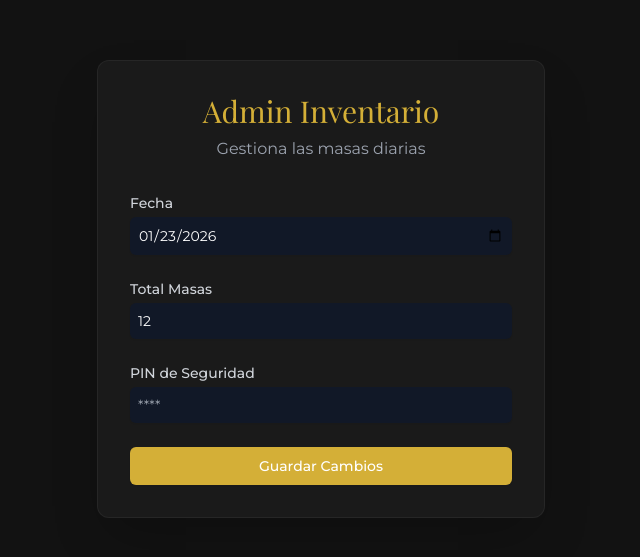
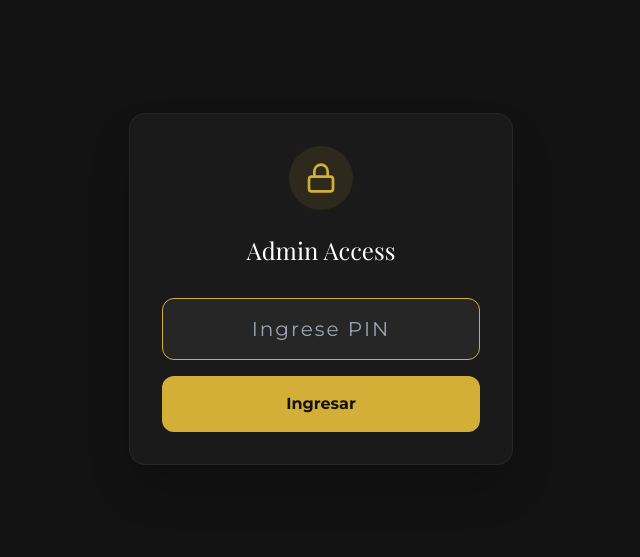
Before and after one commit to btobar11/La-Biga-Pizzer-a, a Next.js app: page /admin in a window 1280 px wide. Shown: the part 111-668 px from the top of the page, without its empty margins (319-959 px from the left). Built offline with nearby package versions, Linux system fonts and the light colour scheme; a web font is replaced by a local one.

Commit message:
Feat: Real-time Admin Inventory Dashboard

```diff
--- a/app/admin/page.tsx
+++ b/app/admin/page.tsx
@@ -1,35 +1,126 @@
 "use client";
 
-import { useState } from "react";
+import { useState, useEffect } from "react";
 import { supabase } from "../../lib/supabase";
 import { motion } from "framer-motion";
+import { Lock, RefreshCw, Save, Pizza, Calculator } from "lucide-react";
 
 export default function AdminPage() {
-    const [date, setDate] = useState(new Date().toISOString().split("T")[0]);
-    const [limit, setLimit] = useState(12);
     const [pin, setPin] = useState("");
+    const [isAuthenticated, setIsAuthenticated] = useState(false);
     const [loading, setLoading] = useState(false);
+
+    // Inventory State
+    const [date, setDate] = useState(() => {
+        // Init with local date
+        const now = new Date();
+        const offset = now.getTimezoneOffset() * 60000;
+        return new Date(now.getTime() - offset).toISOString().split('T')[0];
+    });
+
+    const [totalDoughs, setTotalDoughs] = useState<number>(0);
+    const [soldPizzas, setSoldPizzas] = useState<number>(0);
     const [message, setMessage] = useState("");
 
-    const handleSubmit = async (e: React.FormEvent) => {
+    // --- Authentication ---
+    const handleLogin = (e: React.FormEvent) => {
+        e.preventDefault();
+        if (pin === "1234") {
+            setIsAuthenticated(true);
+            fetchData();
+        } else {
+            setMessage("PIN Incorrecto ❌");
+            setTimeout(() => setMessage(""), 2000);
+        }
+    };
+
+    // --- Data Fetching & Subscription ---
+    const fetchData = async () => {
+        setLoading(true);
+        try {
+            // 1. Get Inventory Limit
+            const { data: invData, error: invError } = await supabase
+                .from('daily_inventory')
+                .select('total_doughs')
+                .eq('date', date)
+                .single();
+
+            if (invData) {
+                setTotalDoughs(invData.total_doughs);
+            } else if (invError && invError.code === 'PGRST116') {
+                // No entry for today, default to 0 or previous logic
+                setTotalDoughs(0);
+            }
+
+            // 2. Get Sales Count
+            // We need to sum total_pizzas from orders where status != 'cancelled' (if we had that)
+            // For now just sum all today's orders.
+            // Important: Range filter needs to respect day boundaries in UTC or assume local string storage?
+            // orders `created_at` is timestamptz.
+
+            const startOfDay = new Date(`${date}T00:00:00`);
+            const endOfDay = new Date(`${date}T23:59:59`);
+
+            const { data: ordersData, error: ordersError } = await supabase
+                .from('orders')
+                .select('total_pizzas')
+                .gte('created_at', startOfDay.toISOString())
+                .lte('created_at', endOfDay.toISOString());
+
+            if (ordersError) throw ordersError;
+
+            const totalSold = ordersData?.reduce((acc, order) => acc + order.total_pizzas, 0) || 0;
+            setSoldPizzas(totalSold);
+
+        } catch (error) {
+            console.error("Error fetching admin data:", error);
+            setMessage("Error cargando datos ⚠️");
+        } finally {
+            setLoading(false);
+        }
+    };
+
+    // Real-time Subscription
+    useEffect(() => {
+        if (!isAuthenticated) return;
+
+        const channel = supabase
+            .channel('admin-inventory-changes')
+            .on(
+                'postgres_changes',
+                { event: '*', schema: 'public', table: 'orders' },
+                () => {
+                    console.log("Order change detected, refreshing...");
+                    fetchData();
+                }
+            )
+            .on(
+                'postgres_changes',
+                { event: '*', schema: 'public', table: 'daily_inventory' },
+                () => {
+                    console.log("Inventory change detected, refreshing...");
+                    fetchData();
+                }
+            )
+            .subscribe();
+
+        return () => {
+            supabase.removeChannel(channel);
+        };
+    }, [isAuthenticated, date]); // Re-sub if date changes (though date select usually stays on today)
+
+    // --- Actions ---
+    const handleUpdateInventory = async (e: React.FormEvent) => {
         e.preventDefault();
         setLoading(true);
-        setMessage("");
-
-        if (pin !== "1234") {
-            setMessage(" PIN incorrecto ❌");
-            setLoading(false);
-            return;
-        }
-
         try {
             const { error } = await supabase
                 .from("daily_inventory")
-                .upsert({ date, total_doughs: limit }, { onConflict: "date" });
+                .upsert({ date, total_doughs: totalDoughs }, { onConflict: "date" });
 
             if (error) throw error;
-
-            setMessage("¡Inventario actualizado! ✅");
+            setMessage("Inventario actualizado ✅");
+            setTimeout(() => setMessage(""), 3000);
         } catch (error) {
             console.error(error);
             setMessage("Error al actualizar ❌");
@@ -38,55 +129,145 @@ export default function AdminPage() {
         }
     };
 
+    const remaining = totalDoughs - soldPizzas;
+
+    // --- Render: Login ---
+    if (!isAuthenticated) {
         return (
-        <main className="min-h-screen bg-coal py-20 px-4 flex items-center justify-center">
-            <div className="w-full max-w-md space-y-8 bg-[#1A1A1A] p-8 rounded-xl border border-white/5 shadow-2xl">
+            <main className="min-h-screen bg-coal flex items-center justify-center p-4">
+                <motion.div
+                    initial={{ opacity: 0, scale: 0.9 }}
+                    animate={{ opacity: 1, scale: 1 }}
+                    className="w-full max-w-sm bg-[#1A1A1A] p-8 rounded-2xl border border-white/5 shadow-2xl"
+                >
+                    <div className="flex justify-center mb-6">
+                        <div className="bg-gold/10 p-4 rounded-full">
+                            <Lock className="h-8 w-8 text-gold" />
+                        </div>
+                    </div>
+                    <h1 className="text-2xl font-serif text-center text-white mb-8">Admin Access</h1>
+                    <form onSubmit={handleLogin} className="space-y-4">
+                        <input
+                            type="password"
+                            value={pin}
+                            onChange={(e) => setPin(e.target.value)}
+                            placeholder="Ingrese PIN"
+                            className="w-full bg-white/5 border border-white/10 rounded-xl p-4 text-center text-xl tracking-widest text-white focus:border-gold focus:outline-none transition-colors"
+                            autoFocus
+                        />
+                        {message && <p className="text-red-400 text-center text-sm font-bold animate-pulse">{message}</p>}
+                        <button
+                            type="submit"
+                            className="w-full bg-gold text-coal font-bold p-4 rounded-xl hover:bg-yellow-500 transition-colors"
+                        >
+                            Ingresar
+                        </button>
+                    </form>
+                </motion.div>
+            </main>
+        );
+    }
+
+    // --- Render: Dashboard ---
+    return (
+        <main className="min-h-screen bg-coal text-white p-4">
+            <div className="max-w-2xl mx-auto space-y-8">
+
+                {/* Header */}
+                <div className="flex items-center justify-between pt-8">
                     <div>
-                    <h1 className="text-3xl font-serif text-gold text-center">Admin Inventario</h1>
-                    <p className="mt-2 text-center text-gray-400">Gestiona las masas diarias</p>
+                        <h1 className="text-3xl font-serif font-bold text-white">Panel de Control</h1>
+                        <p className="text-gray-400 text-sm">Gestión de Stock en Tiempo Real</p>
+                    </div>
+                    <button
+                        onClick={() => fetchData()}
+                        className="p-2 bg-white/5 rounded-full hover:bg-white/10 transition-colors"
+                    >
+                        <RefreshCw className={`h-5 w-5 ${loading ? 'animate-spin' : ''}`} />
+                    </button>
                 </div>
 
-                <form onSubmit={handleSubmit} className="space-y-6">
-                    <div>
-                        <label className="block text-sm font-medium text-gray-300">Fecha</label>
+                {/* KPI Cards */}
+                <div className="grid grid-cols-3 gap-4">
+                    <div className="bg-[#1A1A1A] p-4 rounded-xl border border-white/5 flex flex-col items-center justify-center text-center">
+                        <Pizza className="h-6 w-6 text-blue-400 mb-2" />
+                        <span className="text-xs text-gray-500 uppercase font-bold">Vendidas</span>
+                        <span className="text-3xl font-mono font-bold text-white">{soldPizzas}</span>
+                    </div>
+                    <div className="bg-[#1A1A1A] p-4 rounded-xl border border-white/5 flex flex-col items-center justify-center text-center">
+                        <Calculator className="h-6 w-6 text-gold mb-2" />
+                        <span className="text-xs text-gray-500 uppercase font-bold">Total Masas</span>
+                        <span className="text-3xl font-mono font-bold text-white">{totalDoughs}</span>
+                    </div>
+                    <div className={`p-4 rounded-xl border flex flex-col items-center justify-center text-center transition-colors ${remaining <= 0 ? 'bg-red-500/10 border-red-500/50' : 'bg-green-500/10 border-green-500/50'
+                        }`}>
+                        <span className={`text-xs uppercase font-bold mb-2 ${remaining <= 0 ? 'text-red-400' : 'text-green-400'}`}>
+                            {remaining <= 0 ? 'SOLD OUT' : 'Disponibles'}
+                        </span>
+                        <span className={`text-3xl font-mono font-bold ${remaining <= 0 ? 'text-red-400' : 'text-green-400'}`}>
+                            {Math.max(0, remaining)}
+                        </span>
+                    </div>
+                </div>
+
+                {/* Edit Form */}
+                <div className="bg-[#1A1A1A] rounded-2xl border border-white/5 p-6 md:p-8">
+                    <div className="flex items-center gap-3 mb-6">
+                        <div className="bg-gold/10 p-2 rounded-lg">
+                            <Save className="h-5 w-5 text-gold" />
+                        </div>
+                        <h2 className="text-xl font-bold">Ajustar Inventario</h2>
+                    </div>
+
+                    <form onSubmit={handleUpdateInventory} className="space-y-6">
+                        <div className="grid grid-cols-1 md:grid-cols-2 gap-6">
+                            <div className="space-y-2">
+                                <label className="text-sm font-bold text-gray-400">Fecha Operativa</label>
                                 <input
                                     type="date"
-                            required
                                     value={date}
                                     onChange={(e) => setDate(e.target.value)}
-                            className="mt-1 block w-full rounded-md border-gray-700 bg-gray-900 text-white shadow-sm focus:border-gold focus:ring-gold sm:text-sm p-2"
+                                    className="w-full bg-black/20 border border-white/10 rounded-xl p-3 text-white focus:border-gold focus:outline-none transition-colors"
                                 />
                             </div>
-
-                    <div>
-                        <label className="block text-sm font-medium text-gray-300">Total Masas</label>
+                            <div className="space-y-2">
+                                <label className="text-sm font-bold text-gray-400">Límite Total de Masas</label>
+                                <div className="relative">
                                     <input
                                         type="number"
-                            required
                                         min="0"
-                            value={limit}
-                            onChange={(e) => setLimit(parseInt(e.target.value))}
-                            className="mt-1 block w-full rounded-md border-gray-700 bg-gray-900 text-white shadow-sm focus:border-gold focus:ring-gold sm:text-sm p-2"
+                                        value={totalDoughs}
+                                        onChange={(e) => setTotalDoughs(parseInt(e.target.value) || 0)}
+                                        className="w-full bg-black/20 border border-white/10 rounded-xl p-3 pl-4 text-white font-mono text-lg focus:border-gold focus:outline-none transition-colors"
                                     />
+                                    <div className="absolute right-3 top-1/2 -translate-y-1/2 flex gap-1">
+                                        <button
+                                            type="button"
+                                            onClick={() => setTotalDoughs(d => Math.max(0, d - 1))}
+                                            className="p-1 bg-white/10 hover:bg-white/20 rounded text-white"
+                                        >
+                                            -
+                                        </button>
+                                        <button
+                                            type="button"
+                                            onClick={() => setTotalDoughs(d => d + 1)}
+                                            className="p-1 bg-white/10 hover:bg-white/20 rounded text-white"
+                                        >
+                                            +
+                                        </button>
+                                    </div>
+                                </div>
+                            </div>
                         </div>
 
-                    <div>
-                        <label className="block text-sm font-medium text-gray-300">PIN de Seguridad</label>
-                        <input
-                            type="password"
-                            required
-                            value={pin}
-                            onChange={(e) => setPin(e.target.value)}
-                            placeholder="****"
-                            className="mt-1 block w-full rounded-md border-gray-700 bg-gray-900 text-white shadow-sm focus:border-gold focus:ring-gold sm:text-sm p-2"
-                        />
-                    </div>
-
+                        {/* Status Message */}
                         {message && (
                             <motion.div
                                 initial={{ opacity: 0, y: -10 }}
                                 animate={{ opacity: 1, y: 0 }}
-                            className={`p-3 rounded-md text-center text-sm font-bold ${message.includes("❌") ? "bg-red-900/50 text-red-200" : "bg-green-900/50 text-green-200"
+                                className={`p-4 rounded-xl text-center font-bold ${message.includes("❌") || message.includes("⚠️")
+                                    ? "bg-red-500/20 text-red-200 border border-red-500/30"
+                                    : "bg-green-500/20 text-green-200 border border-green-500/30"
                                     }`}
                             >
                                 {message}
@@ -96,11 +277,16 @@ export default function AdminPage() {
                         <button
                             type="submit"
                             disabled={loading}
-                        className="w-full flex justify-center py-2 px-4 border border-transparent rounded-md shadow-sm text-sm font-medium text-white bg-gold hover:bg-yellow-600 focus:outline-none focus:ring-2 focus:ring-offset-2 focus:ring-gold disabled:opacity-50 disabled:cursor-not-allowed transition-colors"
+                            className="w-full bg-gold text-coal font-bold p-4 rounded-xl hover:bg-yellow-500 transition-colors shadow-lg active:scale-95 disabled:opacity-50 disabled:cursor-not-allowed"
                         >
-                        {loading ? "Guardando..." : "Guardar Cambios"}
+                            {loading ? "Actualizando Base de Datos..." : "Guardar Nuevo Límite"}
                         </button>
                     </form>
+
+                    <p className="mt-6 text-xs text-center text-gray-500">
+                        * Al cambiar el límite, el estado "Sold Out" se actualizará automáticamente en la página principal.
+                    </p>
+                </div>
             </div>
         </main>
     );
```
Lines whose indentation alone changed are shown as unchanged.
